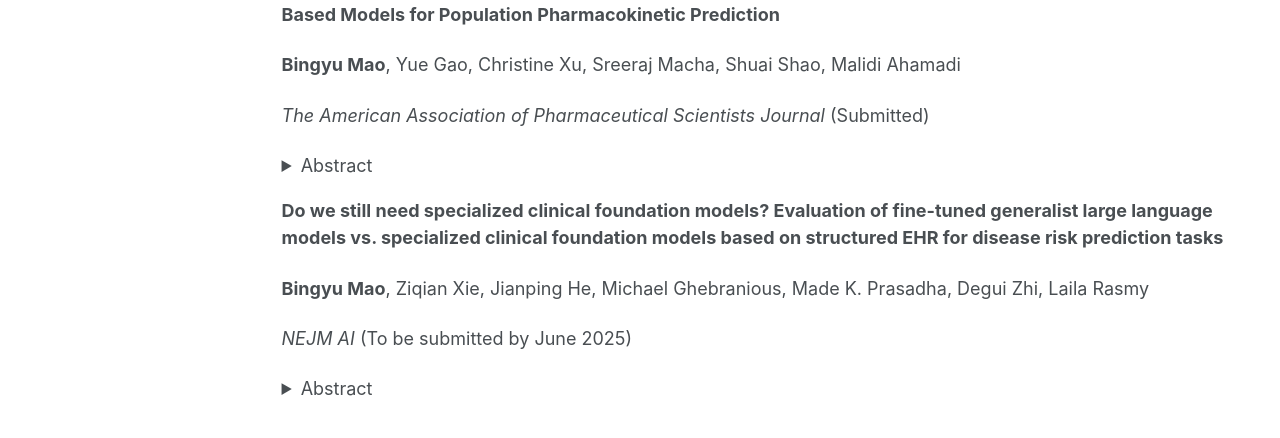
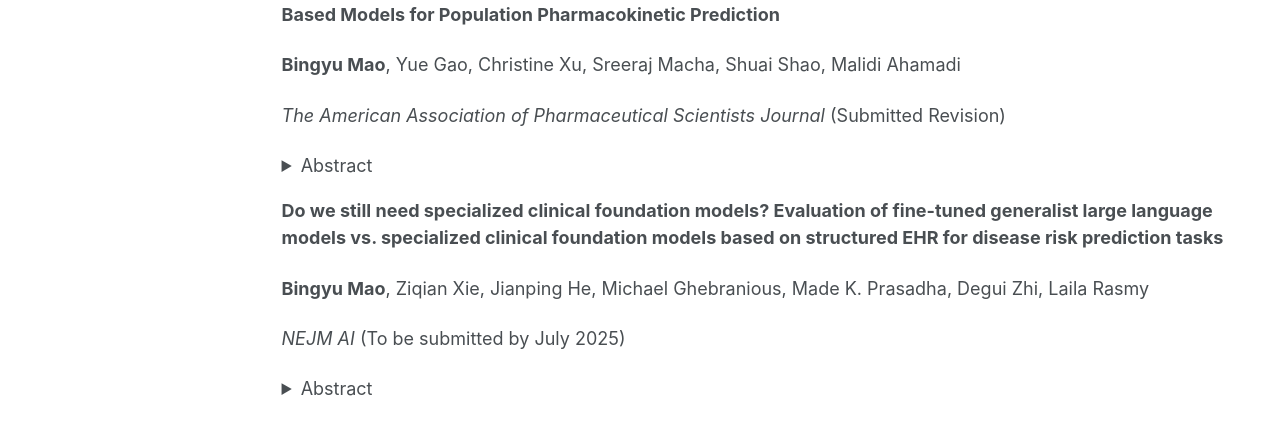
Before and after one commit to BingyuMao/BingyuMao.github.io, a Jekyll site: the page built from _pages/publications.md, in a window 1280 px wide. Shown: the part 1378-1816 px from the top of the page. Built offline with Jekyll 4.4.1, drawn with Linux system fonts in a browser that asks for light colours.

Commit message:
Update publications.md

```diff
--- a/_pages/publications.md
+++ b/_pages/publications.md
@@ -83,7 +83,7 @@ Conclusion: PKRNN-2CM is an important improvement in vancomycin TDM, demonstrati
 
 **Bingyu Mao**, Yue Gao, Christine Xu, Sreeraj Macha, Shuai Shao, Malidi Ahamadi
 
-*The American Association of Pharmaceutical Scientists Journal* (Submitted)
+*The American Association of Pharmaceutical Scientists Journal* (Submitted Revision)
 
   <details>
   <summary>Abstract</summary>
@@ -94,7 +94,7 @@ Model-informed drug development (MIDD) plays an important role in pharmacometric
 
 **Bingyu Mao**, Ziqian Xie, Jianping He, Michael Ghebranious, Made K. Prasadha, Degui Zhi, Laila Rasmy
 
-*NEJM AI* (To be submitted by June 2025)
+*NEJM AI* (To be submitted by July 2025)
 
   <details>
   <summary>Abstract</summary>
```
